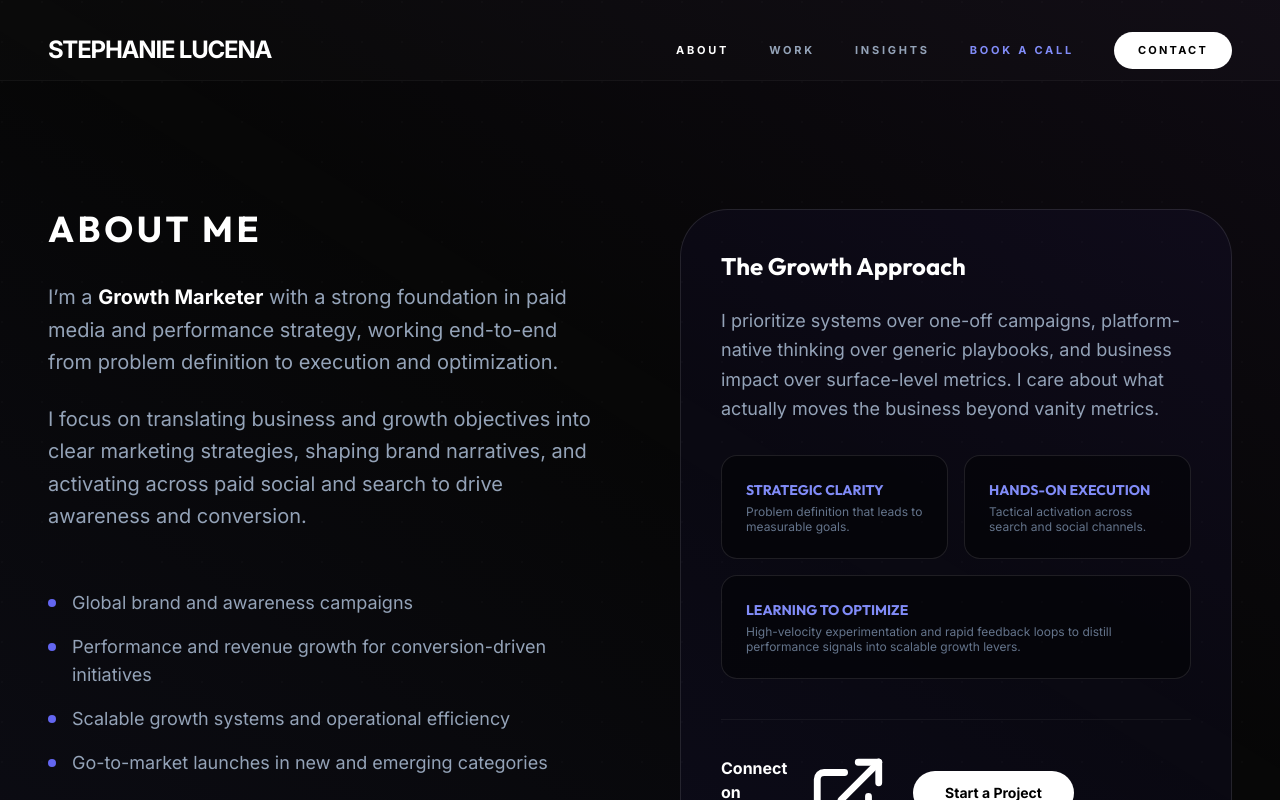
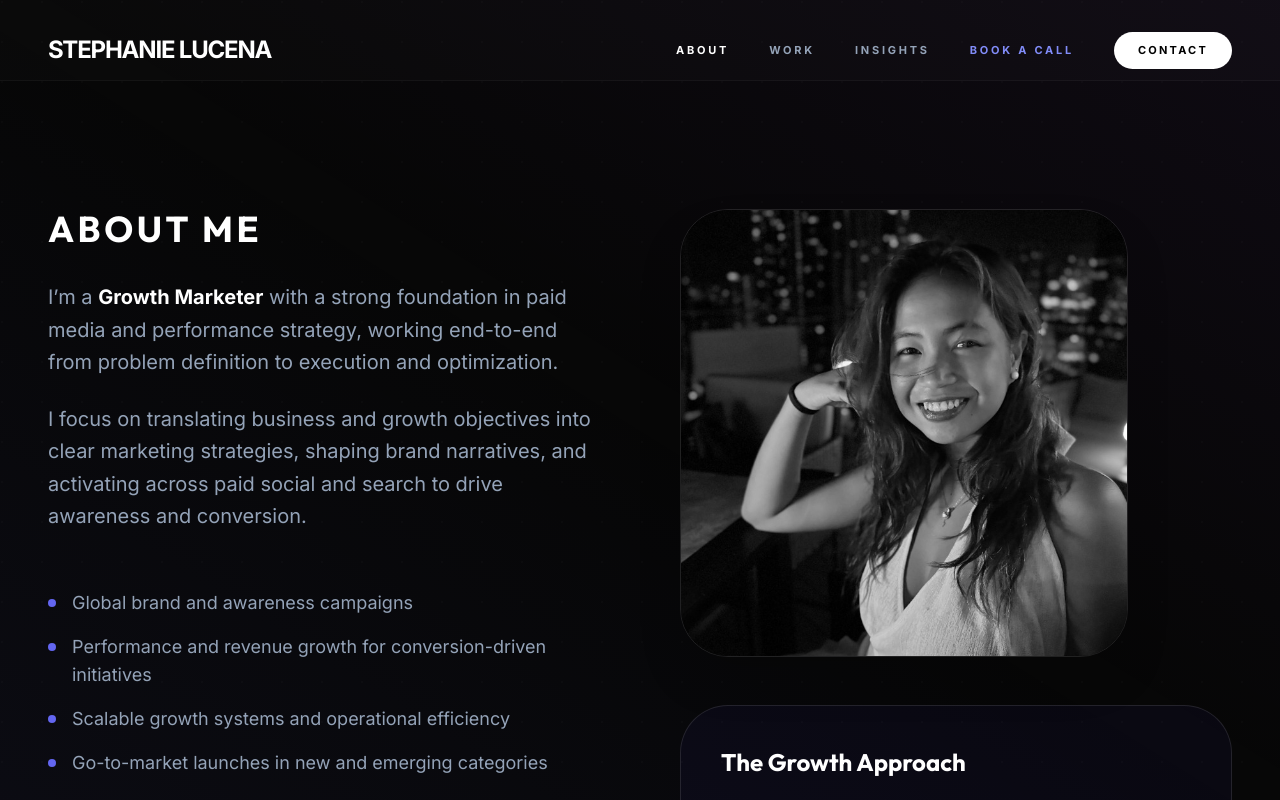
Before and after one commit to stephanielucena95-star/portfolio, a React (Vite) app: page /about in a window 1280 px wide. Shown: the top 800 px of the page. Built offline with nearby package versions, Linux system fonts and the light colour scheme.

Commit message:
feat: add portrait to About page and update layout

```diff
--- a/pages/About.tsx
+++ b/pages/About.tsx
@@ -39,7 +39,16 @@ const About: React.FC = () => {
                         </div>
                     </div>
                 </div>
-                <div className="flex flex-col justify-center">
+                <div className="flex flex-col gap-12">
+                    <div className="relative aspect-square w-full max-w-md mx-auto lg:mx-0 rounded-[3rem] overflow-hidden border border-white/10 shadow-2xl group">
+                        <img
+                            src="/assets/stephanie-portrait.jpg"
+                            alt="Stephanie Lucena"
+                            className="w-full h-full object-cover grayscale hover:grayscale-0 transition-all duration-700 scale-110 group-hover:scale-100"
+                        />
+                        <div className="absolute inset-0 bg-gradient-to-t from-black/60 via-transparent to-transparent opacity-0 group-hover:opacity-100 transition-opacity duration-500" />
+                    </div>
+
                     <div className="p-6 md:p-10 border border-white/10 rounded-3xl md:rounded-[3rem] bg-indigo-600/5">
                         <h3 className="text-2xl font-bold text-white mb-6">The Growth Approach</h3>
                         <p className="text-slate-400 text-lg leading-relaxed mb-8">
```
Also changed, not shown: public/assets/stephanie-portrait.jpg (added).
